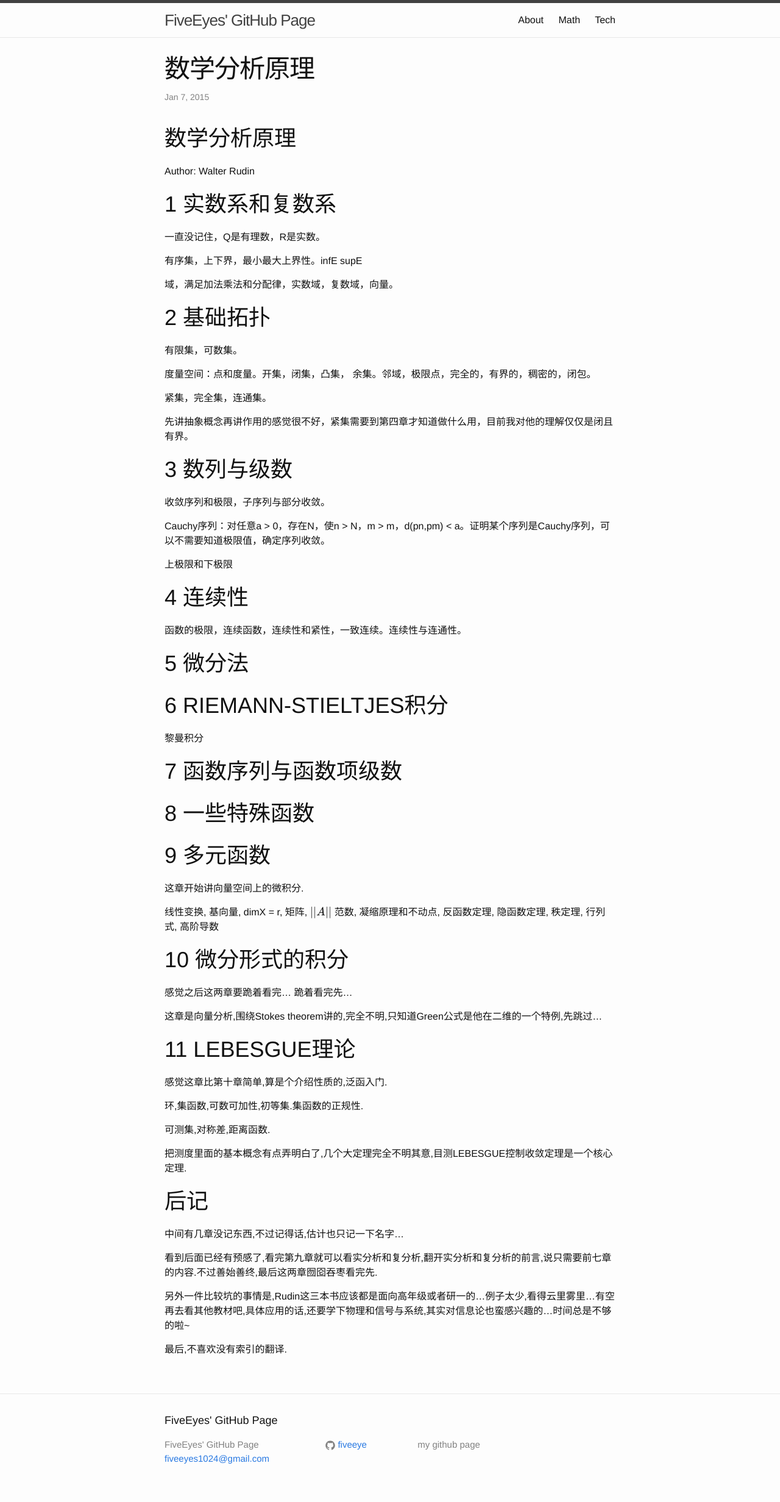
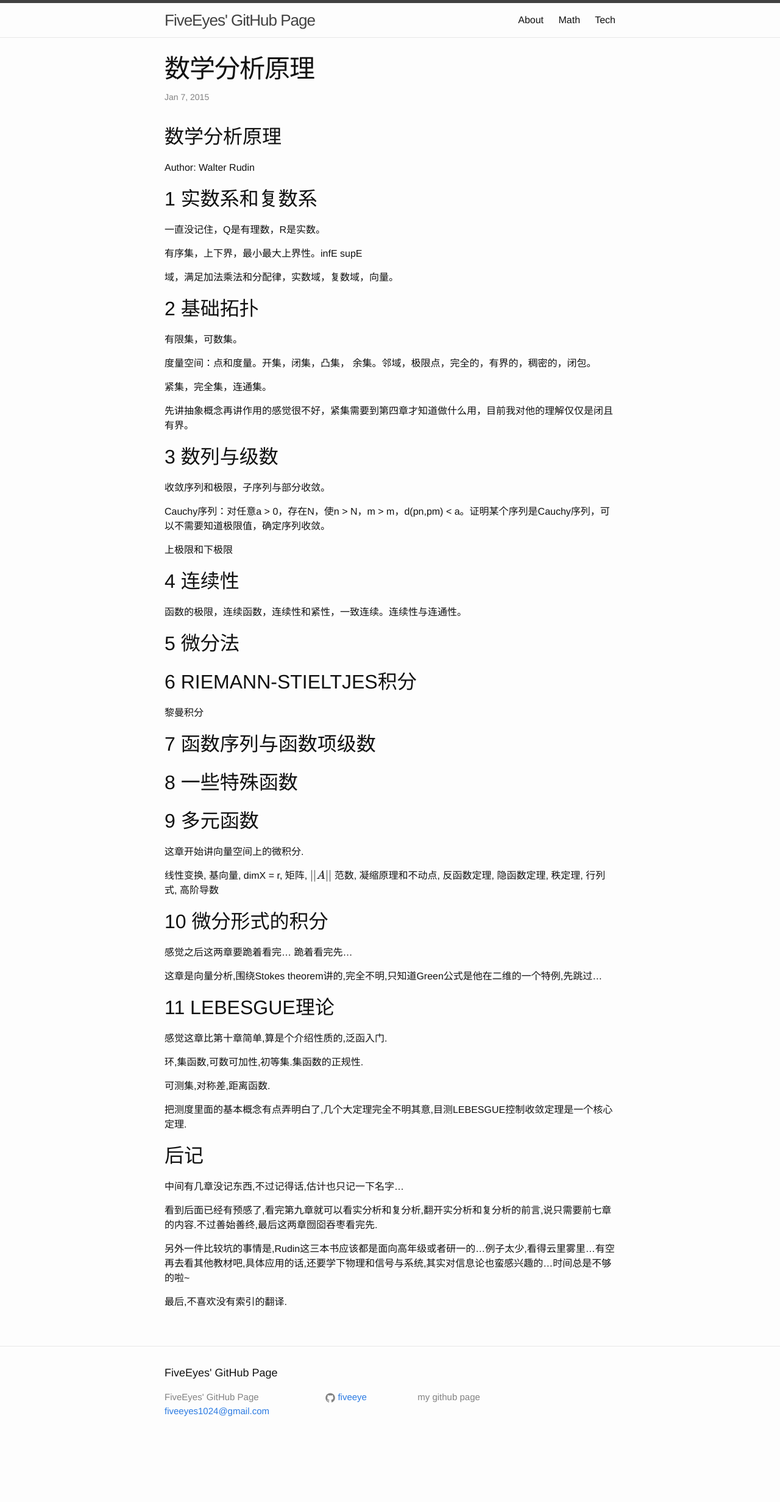
Before and after one commit to FiveEyes/FiveEyes.github.io, a Jekyll site: the page built from _posts/2015-1-7-Principles_Mathematical_Analysis.md, in a window 1280 px wide. Shown: the whole page at 61% size. Built offline with Jekyll 4.4.1, drawn with Linux system fonts in a browser that asks for light colours; formulas are drawn with MathJax 3; after the commit the page ends 2385 px from its top, so only the background shows below that.

Commit message:
update h* font-size

```diff
--- a/_sass/_layout.scss
+++ b/_sass/_layout.scss
@@ -217,23 +217,23 @@
     margin-bottom: $spacing-unit;
 
     h1 {
-        font-size: 36px;
+        font-size: 32px;
 
         @include media-query($on-laptop) {
-            font-size: 34px;
+            font-size: 30px;
         }
     }
 
     h2 {
-        font-size: 32px;
+        font-size: 28px;
 
         @include media-query($on-laptop) {
-            font-size: 28px;
+            font-size: 26px;
         }
     }
 
     h3 {
-        font-size: 26px;
+        font-size: 24px;
 
         @include media-query($on-laptop) {
             font-size: 22px;
```
